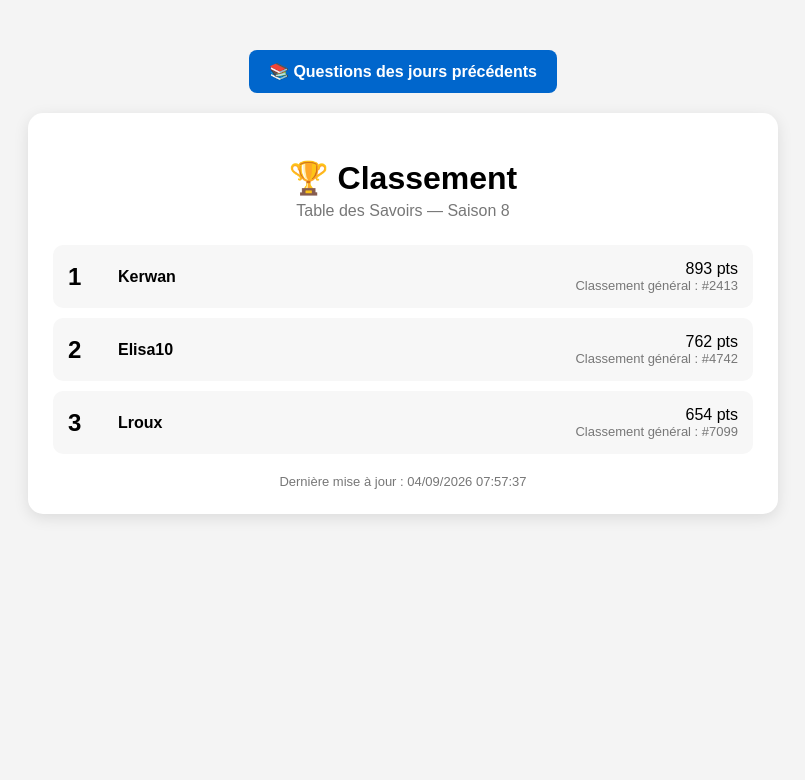
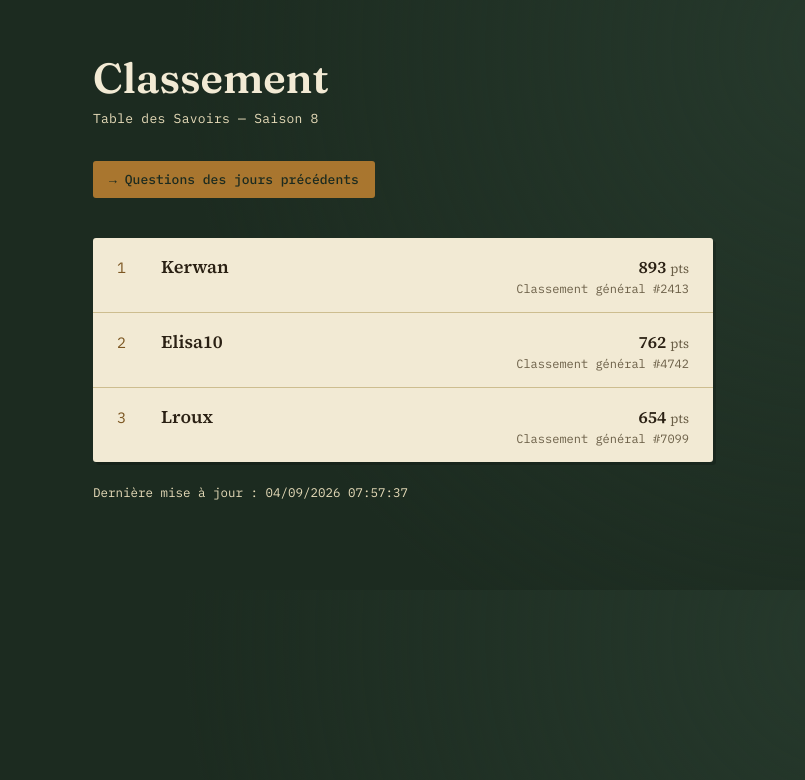
Before and after one commit to Kherwan/classement-7-joueurs, a plain HTML site: page index.html in a window 1280 px wide. Shown: the whole page, without its empty margins (237-1042 px from the left). Drawn offline with Linux system fonts and the light colour scheme.

Commit message:
Update index.html

```diff
--- a/index.html
+++ b/index.html
@@ -3,108 +3,194 @@
 <head>
 <meta charset="UTF-8">
 <meta name="viewport" content="width=device-width, initial-scale=1.0">
+<title>Classement — Table des Savoirs</title>
 
-    <title>Classement - Table des Savoirs</title>
+<link rel="preconnect" href="https://fonts.googleapis.com">
+<link rel="preconnect" href="https://fonts.gstatic.com" crossorigin>
+<link href="https://fonts.googleapis.com/css2?family=Fraunces:opsz,wght@9..144,500;9..144,600;9..144,700&family=Source+Serif+4:ital,wght@0,400;0,600;1,400&family=IBM+Plex+Mono:wght@400;500&display=swap" rel="stylesheet">
 
 <style>
-        body {
-            font-family: Arial, sans-serif;
-            background: #f4f4f4;
-            margin: 0;
-            padding: 30px 15px;
-        }
-.questions-link {
-    display: block;
-    width: fit-content;
-    margin: 20px auto;
-    padding: 12px 20px;
-    background: #0066cc;
-    color: white;
-    text-decoration: none;
-    border-radius: 8px;
-    font-weight: bold;
+  :root {
+    --ink:        #1c2b20;
+    --ink-soft:   #26392c;
+    --paper:      #f2ead4;
+    --paper-dim:  #e7dcb9;
+    --line:       #cdbd8f;
+    --text:       #2a2013;
+    --text-dim:   #6b5f47;
+    --brass:      #a9762f;
+    --brass-dark: #7c5722;
+    --gold:       #c99a3f;
   }
 
-.questions-link:hover {
-    opacity: 0.85;
-}
-        .container {
-            max-width: 700px;
-            margin: auto;
-            background: white;
-            padding: 25px;
-            border-radius: 15px;
-            box-shadow: 0 4px 15px rgba(0,0,0,0.1);
+  * { box-sizing: border-box; }
+
+  body {
+    margin: 0;
+    padding: 56px 20px 90px;
+    background: var(--ink);
+    background-image:
+      radial-gradient(circle at 85% 8%, var(--ink-soft), transparent 55%);
+    color: var(--text);
+    font-family: "Source Serif 4", Georgia, serif;
   }
 
-        h1 {
-            text-align: center;
-            margin-bottom: 5px;
+  .page {
+    max-width: 620px;
+    margin: 0 auto;
   }
 
-        .subtitle {
-            text-align: center;
-            color: #777;
-            margin-bottom: 25px;
+  .masthead {
+    color: var(--paper);
+    margin-bottom: 34px;
   }
 
-        .player {
-            display: flex;
-            align-items: center;
-            justify-content: space-between;
-            padding: 15px;
-            margin-bottom: 10px;
-            background: #f7f7f7;
-            border-radius: 10px;
+  .masthead h1 {
+    font-family: "Fraunces", Georgia, serif;
+    font-weight: 600;
+    font-size: 42px;
+    line-height: 1.05;
+    margin: 0 0 10px;
   }
 
-        .position {
-            font-size: 24px;
-            font-weight: bold;
-            width: 50px;
+  .masthead p {
+    margin: 0;
+    color: var(--paper-dim);
+    font-family: "IBM Plex Mono", monospace;
+    font-size: 13px;
+    letter-spacing: 0.02em;
+  }
+
+  .archives-link {
+    display: inline-flex;
+    align-items: center;
+    gap: 8px;
+    margin-bottom: 40px;
+    padding: 10px 16px;
+    background: var(--brass);
+    color: var(--ink);
+    text-decoration: none;
+    font-family: "IBM Plex Mono", monospace;
+    font-size: 13px;
+    font-weight: 500;
+    border-radius: 3px;
+  }
+
+  .archives-link:hover {
+    background: var(--gold);
+  }
+
+  .archives-link::before {
+    content: "→";
+  }
+
+  /* --- Registre des scores --- */
+
+  .board {
+    background: var(--paper);
+    border-radius: 3px;
+    box-shadow: 3px 3px 0 rgba(0,0,0,0.18);
+    overflow: hidden;
+  }
+
+  .row {
+    display: flex;
+    align-items: baseline;
+    gap: 18px;
+    padding: 16px 24px;
+    border-top: 1px solid var(--line);
+  }
+
+  .row:first-child {
+    border-top: none;
+  }
+
+  .row.top .rank-num {
+    color: var(--brass-dark);
+  }
+
+  .rank-num {
+    font-family: "IBM Plex Mono", monospace;
+    font-size: 15px;
+    color: var(--text-dim);
+    width: 26px;
+    flex: none;
   }
 
   .name {
     flex: 1;
-            font-weight: bold;
+    font-size: 18px;
+    font-weight: 600;
   }
 
-        .score {
+  .scores {
     text-align: right;
+    flex: none;
   }
 
-        .rank {
+  .points {
+    font-size: 17px;
+    font-weight: 600;
+  }
+
+  .points span {
     font-size: 13px;
-            color: #777;
+    font-weight: 400;
+    color: var(--text-dim);
+  }
+
+  .general-rank {
+    font-family: "IBM Plex Mono", monospace;
+    font-size: 12px;
+    color: var(--text-dim);
+    margin-top: 2px;
+  }
+
+  .status {
+    color: var(--paper-dim);
+    font-family: "IBM Plex Mono", monospace;
+    font-size: 14px;
+    padding: 24px 0;
+  }
+
+  .error {
+    background: #3a2420;
+    color: #f2d9d0;
+    padding: 16px 18px;
+    border-left: 3px solid #b25c48;
+    font-family: "IBM Plex Mono", monospace;
+    font-size: 14px;
   }
 
   .updated {
-            text-align: center;
-            margin-top: 20px;
-            color: #777;
-            font-size: 13px;
+    margin-top: 22px;
+    color: var(--paper-dim);
+    font-family: "IBM Plex Mono", monospace;
+    font-size: 12.5px;
+  }
+
+  @media (max-width: 480px) {
+    body { padding: 40px 14px 70px; }
+    .masthead h1 { font-size: 33px; }
+    .name { font-size: 16.5px; }
   }
 </style>
 </head>
 
 <body>
-<a href="questions.html" class="questions-link">
-    📚 Questions des jours précédents
-</a>
-<div class="container">
 
-    <h1>🏆 Classement</h1>
+<div class="page">
 
-    <div class="subtitle">
-        Table des Savoirs — Saison 8
+  <div class="masthead">
+    <h1>Classement</h1>
+    <p>Table des Savoirs — Saison 8</p>
   </div>
 
-    <div id="players">
-        Chargement...
-    </div>
+  <a class="archives-link" href="questions.html">Questions des jours précédents</a>
 
-    <div class="updated" id="updated">
-    </div>
+  <div id="players" class="status">Chargement…</div>
+
+  <div class="updated" id="updated"></div>
 
 </div>
 
@@ -125,44 +211,35 @@ async function loadRanking() {
 
     const data = await response.json();
 
+    playersContainer.className = "board";
     playersContainer.innerHTML = "";
 
     data.players.forEach((player, index) => {
 
-            const div = document.createElement("div");
+      const row = document.createElement("div");
+      row.className = "row" + (index < 3 ? " top" : "");
 
-            div.className = "player";
-
-            div.innerHTML = `
-                <div class="position">
-                    ${index + 1}
-                </div>
-
-                <div class="name">
-                    ${player.username}
-                </div>
-
-                <div class="score">
-                    ${player.score ?? "-"} pts
-                    <div class="rank">
-                        Classement général : #${player.rank ?? "-"}
-                    </div>
+      row.innerHTML = `
+        <div class="rank-num">${index + 1}</div>
+        <div class="name">${player.username}</div>
+        <div class="scores">
+          <div class="points">${player.score ?? "—"} <span>pts</span></div>
+          <div class="general-rank">Classement général #${player.rank ?? "—"}</div>
         </div>
       `;
 
-            playersContainer.appendChild(div);
+      playersContainer.appendChild(row);
     });
 
     const date = new Date(data.updated_at);
 
     updated.textContent =
-            "Dernière mise à jour : " +
-            date.toLocaleString("fr-FR");
+      "Dernière mise à jour : " + date.toLocaleString("fr-FR");
 
   } catch (error) {
 
-        playersContainer.innerHTML =
-            "<p>Impossible de récupérer le classement.</p>";
+    playersContainer.className = "";
+    playersContainer.innerHTML = `<div class="error">Erreur : ${error.message}</div>`;
 
     console.error(error);
   }
```
Lines whose indentation alone changed are shown as unchanged.
